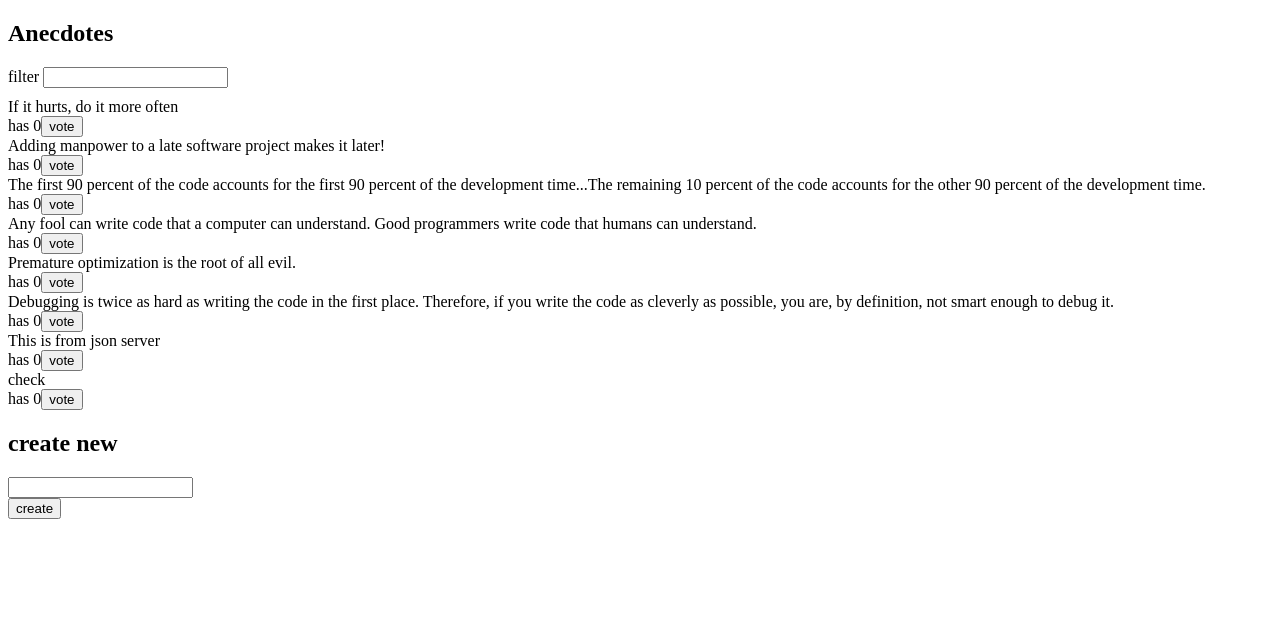
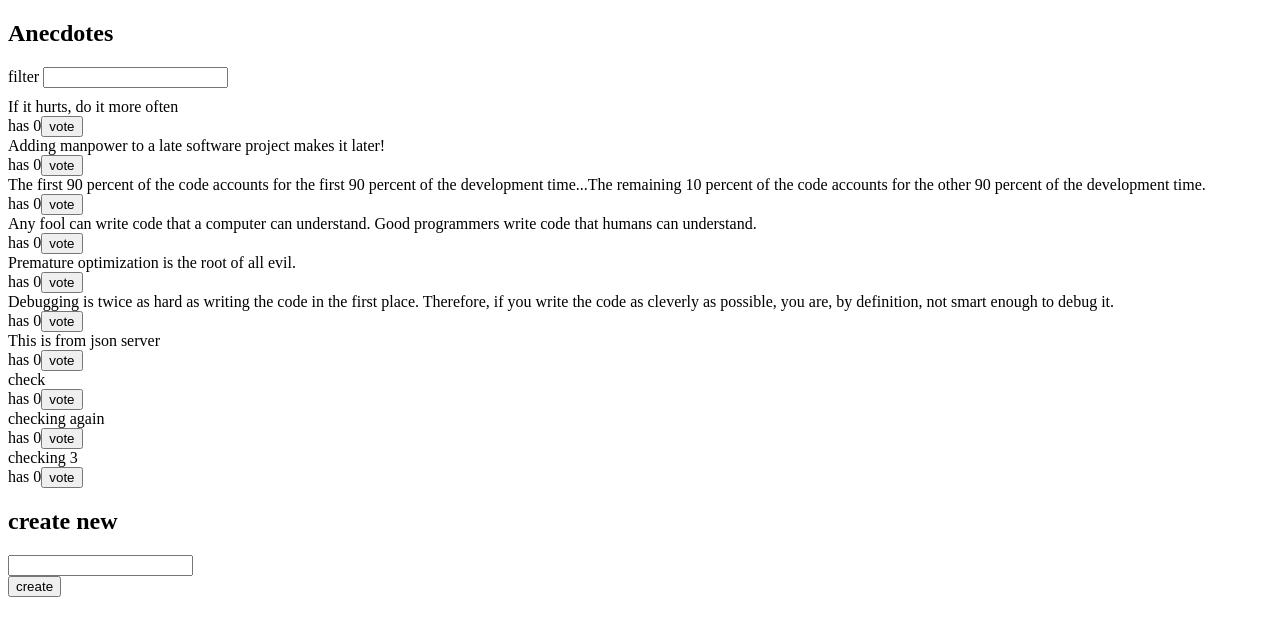
Before and after one commit to adityackr/fs-open-2022, a React (Create React App) app in the folder part6/redux-anecdotes/: page / in a window 1280 px wide. Shown: the top 636 px of the page. Built offline with nearby package versions, Linux system fonts and the light colour scheme; data requests are answered from the project's data file.

Commit message:
add: assignment 6.16

```diff
--- a/part6/redux-anecdotes/db.json
+++ b/part6/redux-anecdotes/db.json
@@ -39,6 +39,16 @@
       "content": "check",
       "votes": 0,
       "id": "SYRWTtl"
+    },
+    {
+      "content": "checking again",
+      "votes": 0,
+      "id": "QADn-O0"
+    },
+    {
+      "content": "checking 3",
+      "votes": 0,
+      "id": "ecjThKZ"
     }
   ]
 }
--- a/part6/redux-anecdotes/src/components/AnecdoteForm.jsx
+++ b/part6/redux-anecdotes/src/components/AnecdoteForm.jsx
@@ -4,7 +4,6 @@ import {
 	hidNotification,
 	showNotification,
 } from '../reducers/notificationReducer';
-import anecdoteService from '../services/anecdotes';
 
 const AnecdoteForm = () => {
 	const dispatch = useDispatch();
@@ -13,8 +12,7 @@ const AnecdoteForm = () => {
 		e.preventDefault();
 		const content = e.target.anecdote.value;
 		e.target.anecdote.value = '';
-		const newAnecdote = await anecdoteService.createNew(content);
-		dispatch(createAnecdote(newAnecdote));
+		dispatch(createAnecdote(content));
 		dispatch(showNotification(`New anecdote added: ${content}`));
 		setTimeout(() => dispatch(hidNotification()), 3000);
 	};
--- a/part6/redux-anecdotes/src/reducers/anecdoteReducer.js
+++ b/part6/redux-anecdotes/src/reducers/anecdoteReducer.js
@@ -26,10 +26,6 @@ const anecdoteSlice = createSlice({
 	name: 'anecdotes',
 	initialState: [],
 	reducers: {
-		createAnecdote(state, action) {
-			const content = action.payload;
-			state.push(content);
-		},
 		addVote(state, action) {
 			const id = action.payload;
 			const anecdoteToUpdate = state.find((a) => a.id === id);
@@ -50,8 +46,7 @@ const anecdoteSlice = createSlice({
 	},
 });
 
-export const { createAnecdote, addVote, appendAnecdote, setAnecdotes } =
-	anecdoteSlice.actions;
+export const { addVote, appendAnecdote, setAnecdotes } = anecdoteSlice.actions;
 
 export const initializeAnecdotes = () => {
 	return async (dispatch) => {
@@ -60,4 +55,11 @@ export const initializeAnecdotes = () => {
 	};
 };
 
+export const createAnecdote = (content) => {
+	return async (dispatch) => {
+		const anecdotes = await anecdoteService.createNew(content);
+		dispatch(appendAnecdote(anecdotes));
+	};
+};
+
 export default anecdoteSlice.reducer;
```
